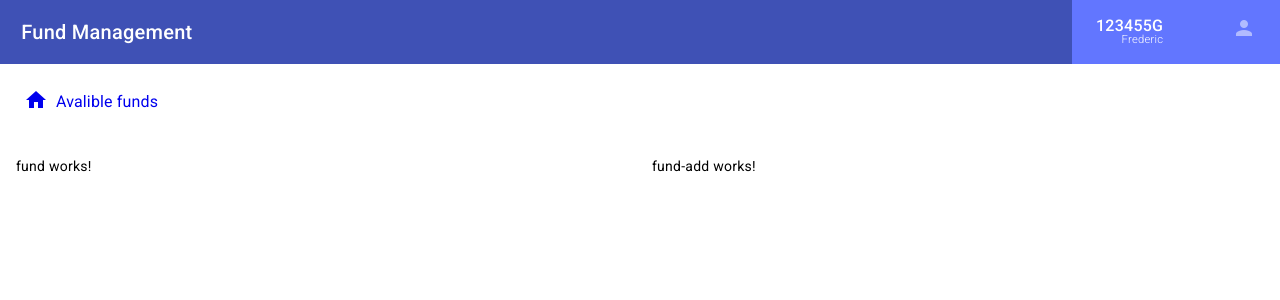
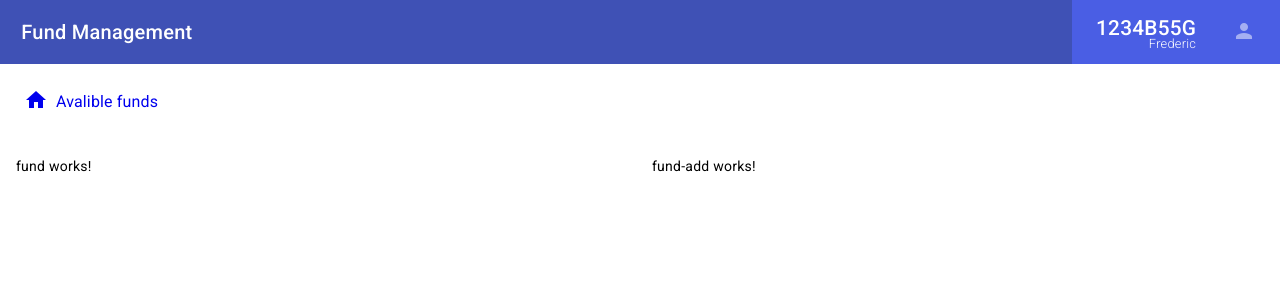
Before and after one commit to JorgeRBAlmeida/fund-management-angular, an Angular app: page / in a window 1280 px wide. Shown: the top 300 px of the page. Built offline with nearby package versions, Linux system fonts and the light colour scheme.

Commit message:
style: some style chages

```diff
--- a/src/app/layout/header/header.component.html
+++ b/src/app/layout/header/header.component.html
@@ -4,7 +4,7 @@
   <div class="user">
     <div class="user__visible">
       <div class="user__visible__text">
-        <span class="user__visible__text--id">123455G</span>
+        <span class="user__visible__text--id">1234B55G</span>
         <span class="user__visible__text--name">Frederic</span>
       </div>
       <div class="user__visible__icon">
--- a/src/app/layout/header/header.component.scss
+++ b/src/app/layout/header/header.component.scss
@@ -15,7 +15,7 @@
   padding: 0.2rem 1.5rem 0 1.5rem;
   height: 100%;
   width: 10rem;
-  background-color: #6276ff;
+  background-color: #4a5ee4;
   position: relative;
   cursor: pointer;
 
@@ -37,12 +37,12 @@
       }
 
       &--id {
-        font-size: 1rem;
+        font-size: 1.3rem;
       }
 
       &--name {
         display: inline-block;
-        font-size: 0.7rem;
+        font-size: 0.8rem;
         font-weight: 300;
       }
     }
@@ -82,7 +82,7 @@
   }
 
   &:hover &__invisible,  &:active &__invisible {
-    transform: translateY(-120%);
+    transform: translateY(-130%);
   }
 }
 
```
